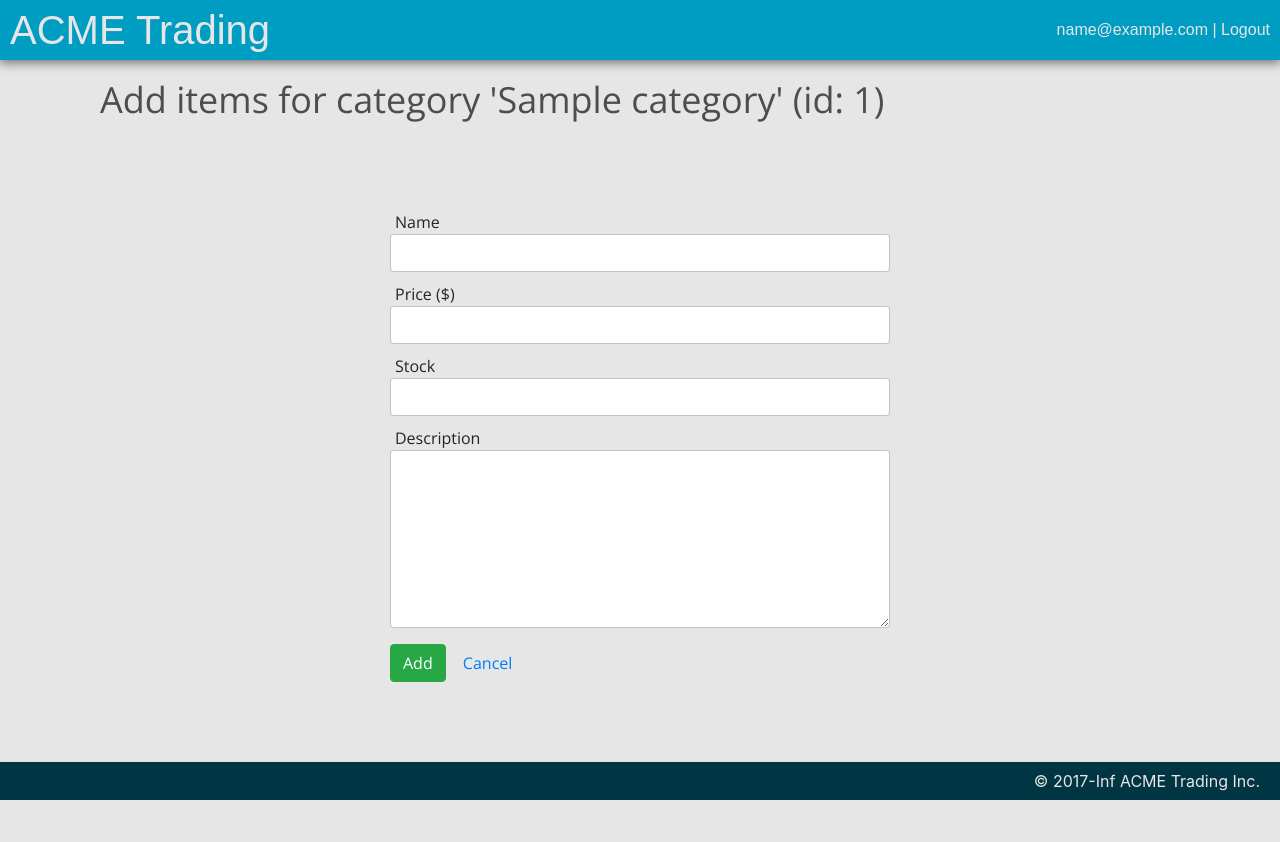
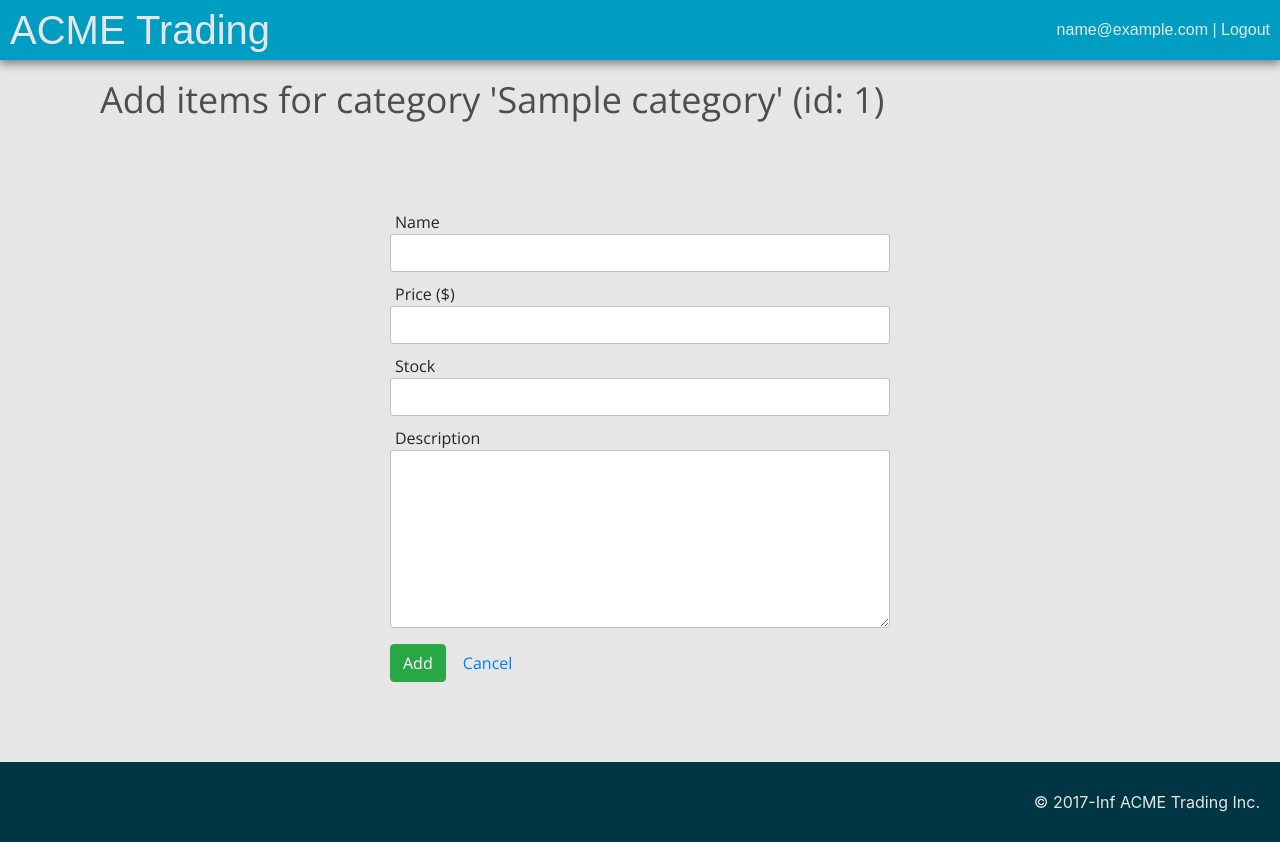
Before and after one commit to evblance/acme-trading-item-catalog, a Flask app: page /items/1/add in a window 1280 px wide. Before the commit the page ends 800 px from the top, so only its background shows below. Run offline with Flask 2, Linux system fonts and the light colour scheme; the visitor is signed in with stand-in values (Sample User, id 1); tables that the repository leaves empty hold one stand-in row (values such as "Sample post"); parts of the project's set-up code (start-up, migrations or seed data) failed here and were passed over; some libraries are stand-ins or nearby versions; some web fonts are replaced.

Commit message:
Fixes sticky footer on smaller screens

```diff
--- a/static/css/catalog.css
+++ b/static/css/catalog.css
@@ -1,9 +1,14 @@
 html, body {
   height: 100%; }
 
-body {
-  display: flex;
-  flex-direction: column; }
+.wrapper {
+  background: #e6e6e6;
+  min-height: 100%;
+  margin-bottom: -80px; }
+  .wrapper:after {
+    content: "";
+    display: block;
+    height: 80px; }
 
 /*
  * TABLE OF CONTENTS
@@ -293,7 +298,6 @@ body {
 .main {
   background: #e6e6e6;
   display: block;
-  flex: 1 0 auto;
   font-family: "Open Sans", sans-serif; }
 
 .stock-bar {
--- a/static/sass/catalog.scss
+++ b/static/sass/catalog.scss
@@ -35,10 +35,18 @@ html, body {
   height: 100%;
 }
 
-body {
-  display: flex;
-  flex-direction: column;
+.wrapper {
+  background: $backgroundColor;
+  min-height: 100%;
+  margin-bottom: -$footerHeight;
+
+  &:after {
+    content: "";
+    display: block;
+    height: $footerHeight;
+  }
 }
+
 
 /*
  * TABLE OF CONTENTS
@@ -399,7 +407,6 @@ body {
 .main {
   background: $backgroundColor;
   display: block;
-  flex: 1 0 auto;
   font-family: $bodyFont;
 }
 
--- a/templates/main.html
+++ b/templates/main.html
@@ -17,6 +17,7 @@
 
 <body>
 
+  <div class="wrapper">
     <header class="header">
       <nav class="main-menu">
         <a class="heading--title" href="{{ url_for('home') }}">{{ title }}</a>
@@ -27,13 +28,14 @@
         {% else %}
         <span class="logged-in-as">{{ session["email"] }} | </span><a class="login__link" href="{{ url_for('logout') }}">Logout</a>
         {% endif %}
-    </div>
+      </div><!-- .login -->
     </header>
 
     <main class="main">
       {% block content %}
       {% endblock %}
     </main>
+  </div><!-- .wrapper -->
 
   <footer class="footer">
     <div class="footer__legal">&copy; 2017-Inf ACME Trading Inc.</div>
```
Also changed, not shown: 1 other file. Lines whose indentation alone changed are shown as unchanged.
